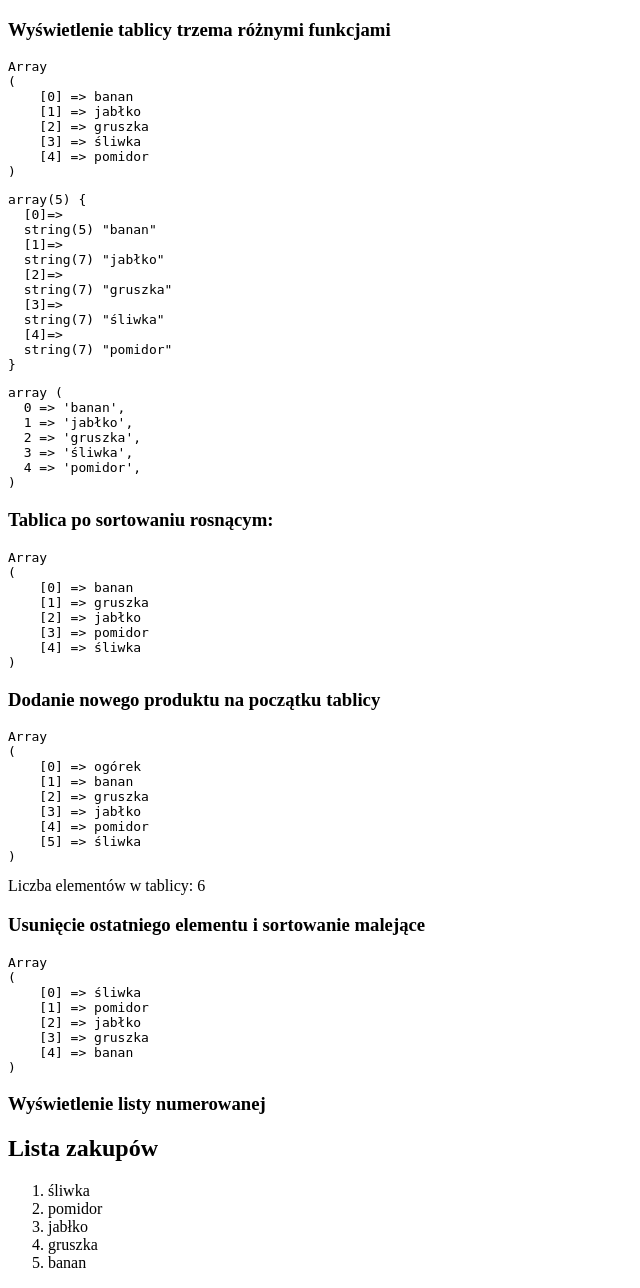
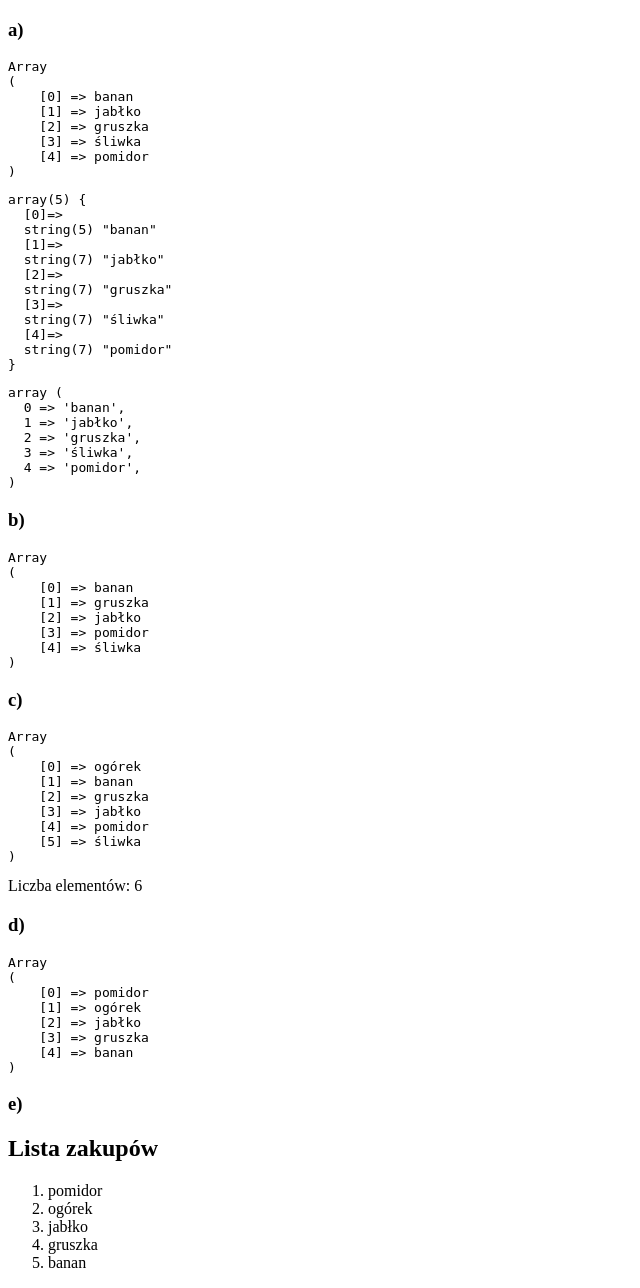
Before and after one commit to Maksimtsa/technikum-19, a PHP site: page /l7_2cw3.php in a window 1280 px wide. Shown: the whole page, without its empty margins (0-640 px from the left). Run offline with PHP 8.4, Linux system fonts and the light colour scheme.

Commit message:
Update l7_2cw3.php

```diff
--- a/PAI-3/lesson-7/l7_2cw3.php
+++ b/PAI-3/lesson-7/l7_2cw3.php
@@ -9,7 +9,7 @@
     <?php
         $products = ['banan', 'jabłko', 'gruszka', 'śliwka', 'pomidor'];
 
-        echo "<h3>Wyświetlenie tablicy trzema różnymi funkcjami</h3>";
+        echo "<h3>a)</h3>";
         echo "<pre>";
         print_r($products);
         echo "</pre>";
@@ -21,27 +21,28 @@
         echo "</pre>";
         sort($products);
 
-        echo "<h3>Tablica po sortowaniu rosnącym:</h3>";
+        echo "<h3>b)</h3>";
+        sort($products);
         echo "<pre>";
         print_r($products);
         echo "</pre>";
 
-        echo "<h3>Dodanie nowego produktu na początku tablicy</h3>";
+        echo "<h3>c)</h3>";
         array_unshift($products, 'ogórek');
         $count = count($products);
         echo "<pre>";
         print_r($products);
         echo "</pre>";
-        echo "Liczba elementów w tablicy: $count<br>";
+        echo "Liczba elementów: $count<br>";
 
-        echo "<h3>Usunięcie ostatniego elementu i sortowanie malejące</h3>";
-        array_shift($products);
+        echo "<h3>d)</h3>";
+        array_pop($products);
         rsort($products);
         echo "<pre>";
         print_r($products);
         echo "</pre>";
 
-        echo "<h3>Wyświetlenie listy numerowanej</h3>";
+        echo "<h3>e)</h3>";
         echo "<h2>Lista zakupów</h2>";
         echo "<ol>";
         foreach($products as $item) {
```
